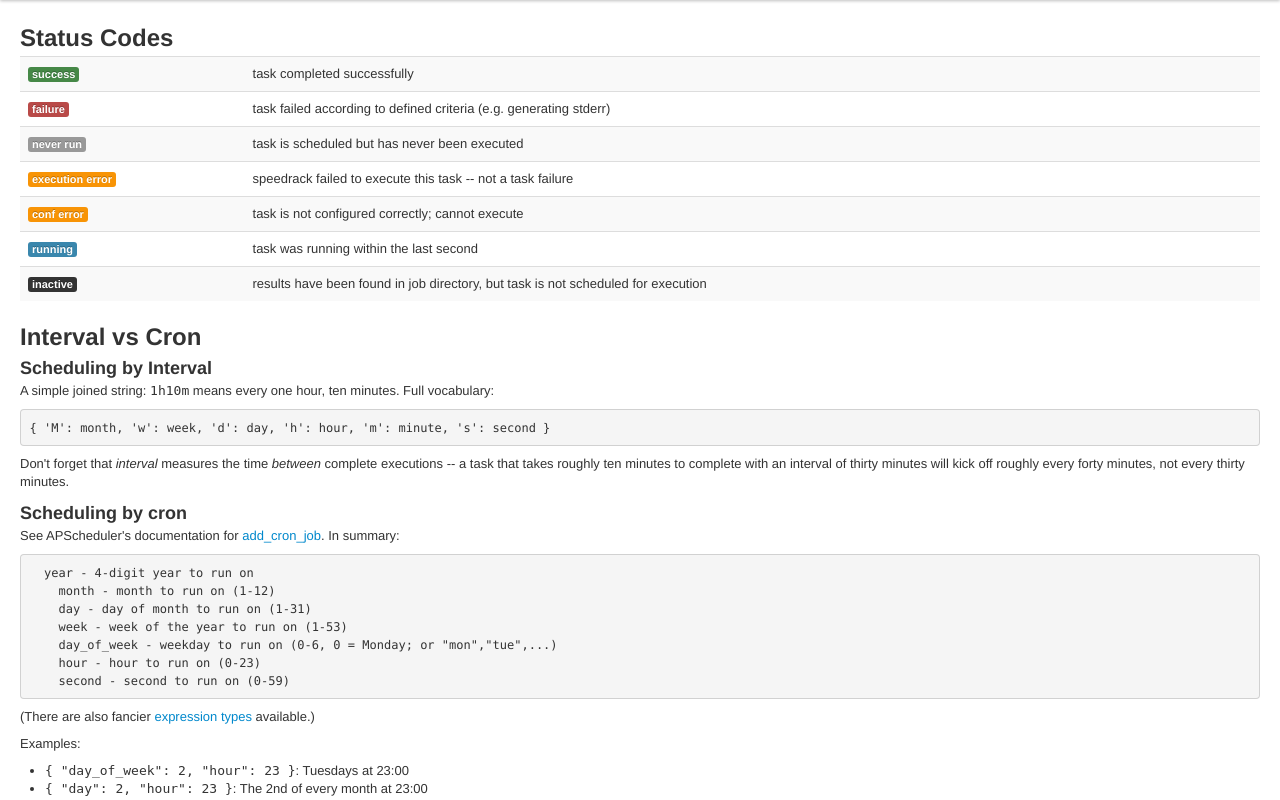
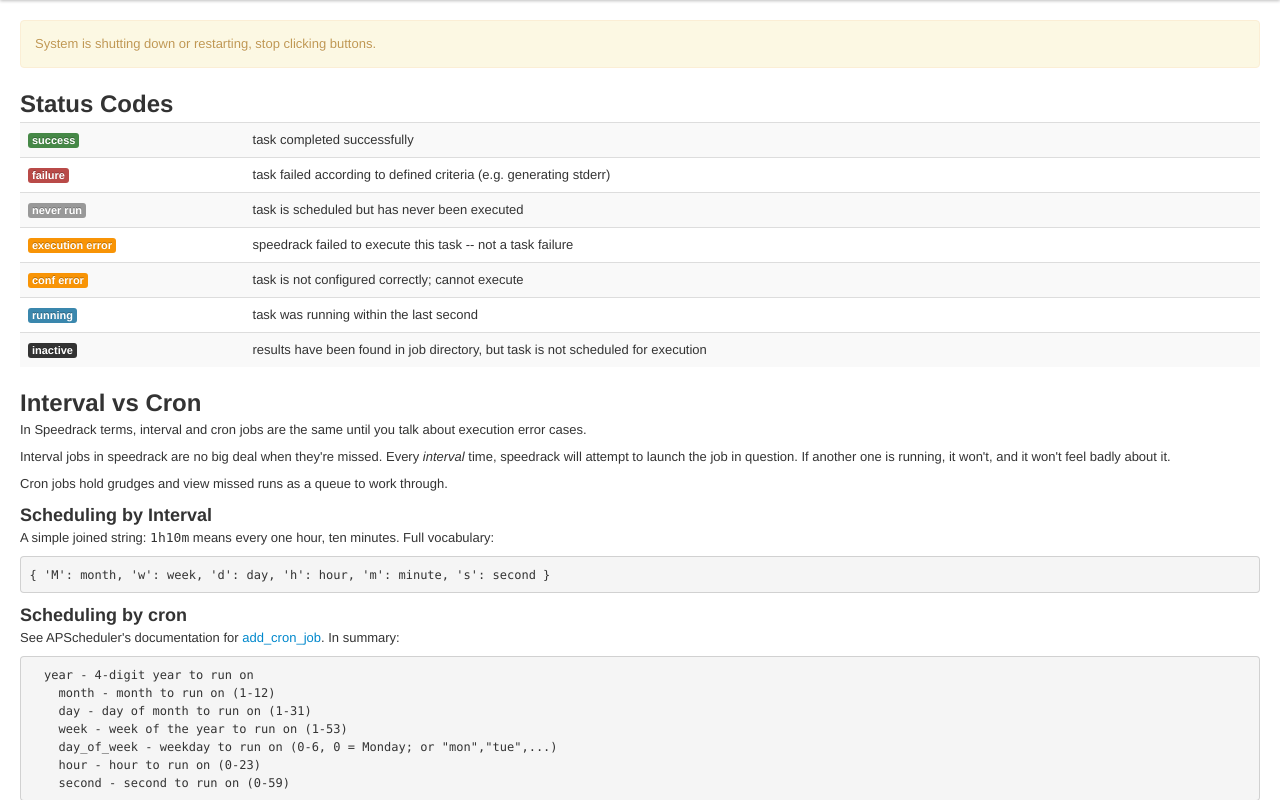
Before and after one commit to V-E-O/speedrack, a Flask app: page /help in a window 1280 px wide. Shown: the part 40-840 px from the top of the page. Run offline with Flask 2, Linux system fonts and the light colour scheme; some libraries are stand-ins or nearby versions.

Commit message:
update doc to reflect behavior changes

```diff
--- a/speedrack/templates/help.html.jinja
+++ b/speedrack/templates/help.html.jinja
@@ -30,10 +30,13 @@
 
   <h2>Interval vs Cron</h2>
 
+  <p>In Speedrack terms, interval and cron jobs are the same until you talk about execution error cases.</p>
+  <p>Interval jobs in speedrack are no big deal when they're missed. Every <em>interval</em> time, speedrack will attempt to launch the job in question. If another one is running, it won't, and it won't feel badly about it.</p>
+  <p>Cron jobs hold grudges and view missed runs as a queue to work through.</p>
+
   <h3>Scheduling by Interval</h3>
   <p>A simple joined string: <tt class="docutils literal">1h10m</tt> means every one hour, ten minutes. Full vocabulary:</p>
   <pre class="literal-block">{ 'M': month, 'w': week, 'd': day, 'h': hour, 'm': minute, 's': second }</pre>
-  <p>Don't forget that <em>interval</em> measures the time <em>between</em> complete executions -- a task that takes roughly ten minutes to complete with an interval of thirty minutes will kick off roughly every forty minutes, not every thirty minutes.</p>
 
   <h3>Scheduling by cron</h3>
   <p>See APScheduler's documentation for <a class="reference external" href="http://readthedocs.org/docs/apscheduler/en/latest/modules/scheduler.html#apscheduler.scheduler.Scheduler.add_cron_job">add_cron_job</a>. In summary:</p>
```
